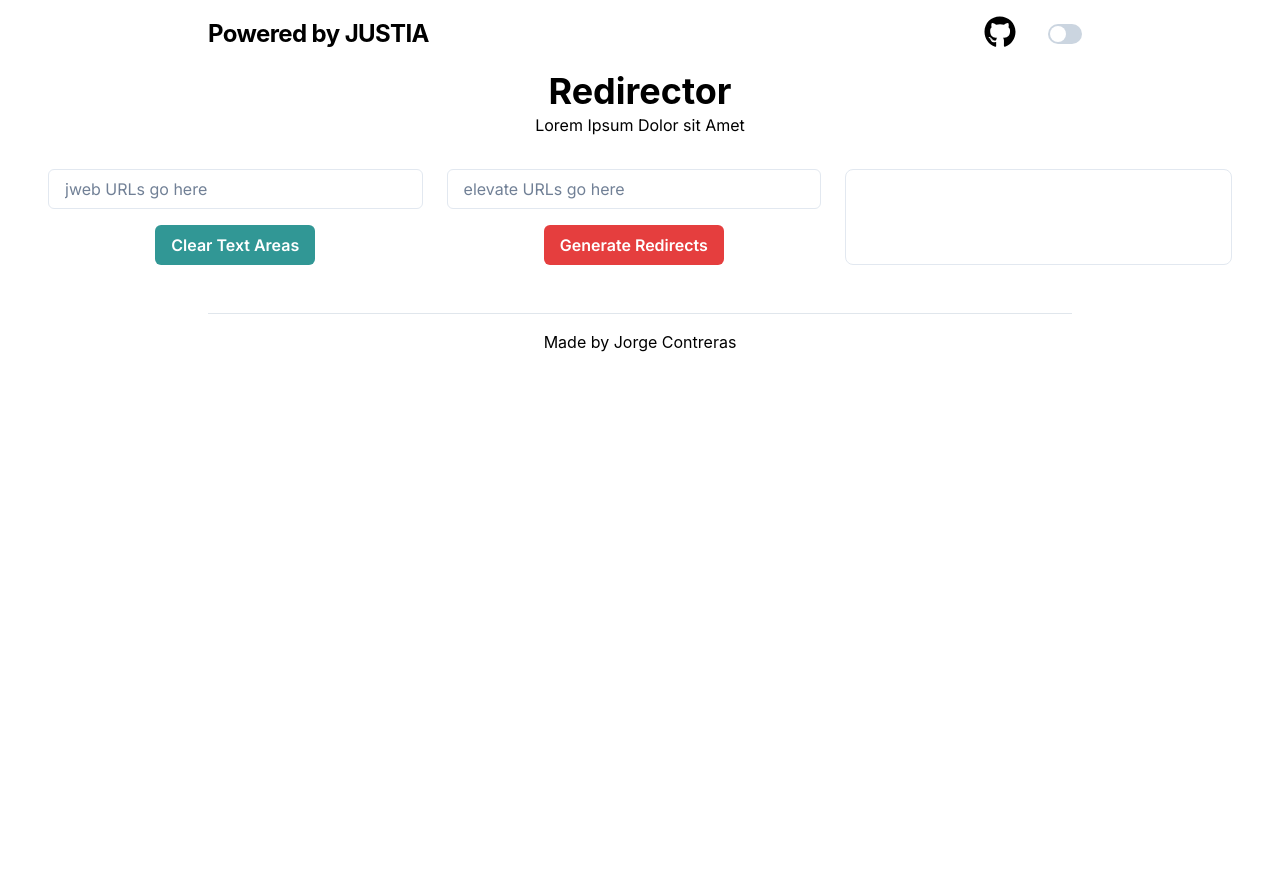
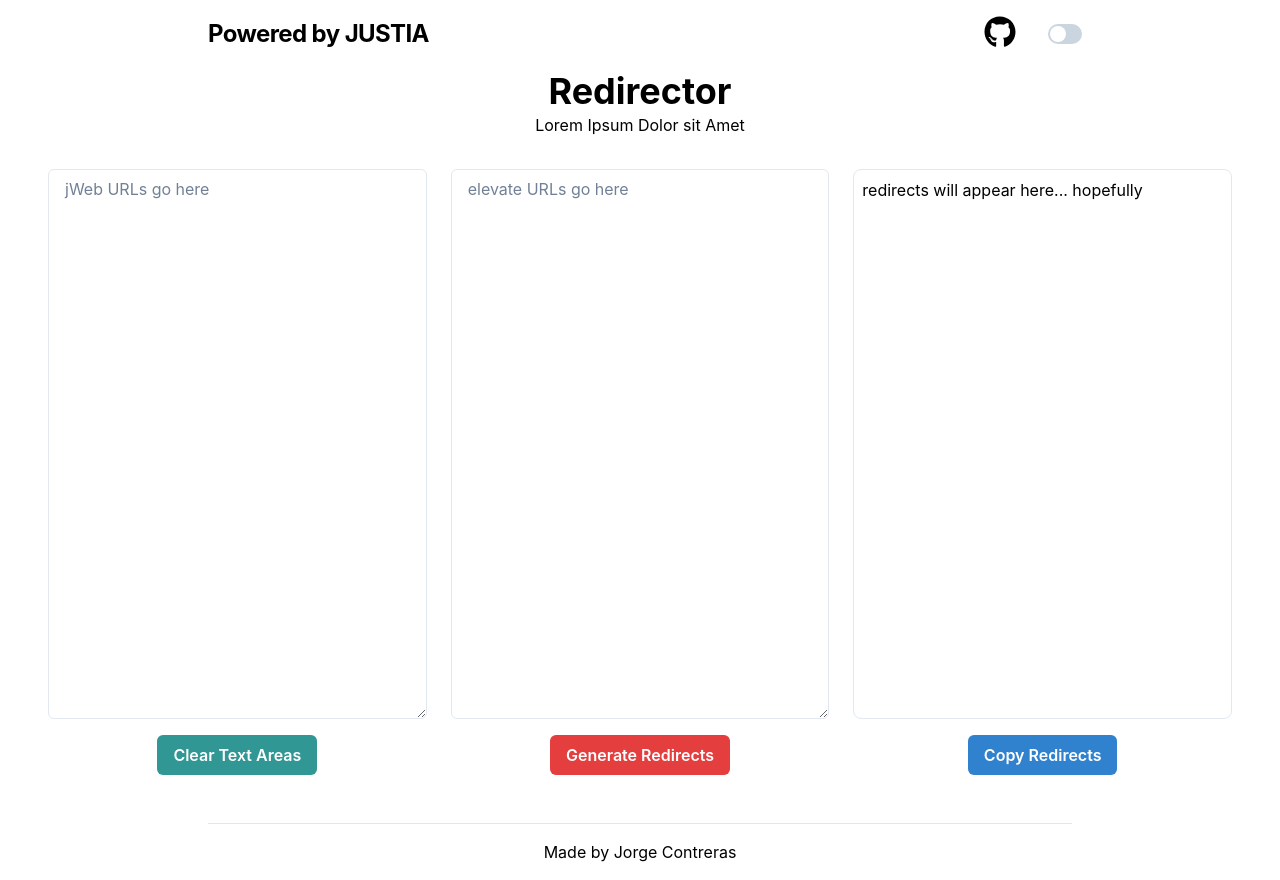
Before and after one commit to jorgecontrerasostos/redirector, a Next.js app: page / in a window 1280 px wide. Before the commit the page ends 800 px from the top, so only its background shows below. Built offline with nearby package versions, Linux system fonts and the light colour scheme.

Commit message:
add functionality

```diff
--- a/components/InputArea.jsx
+++ /dev/null
@@ -1,18 +0,0 @@
-import React from 'react'
-import { Input } from '@chakra-ui/react'
-
-const InputArea = ({ placeholder, height, bgColor, id }) => {
-  return (
-    <Input
-      placeholder={placeholder}
-      backgroundColor={bgColor}
-      resize='none'
-      id={id}
-      readOnly={id === 'finalURLs' ? true : false}
-      maxH='200pxju'
-      maxWidth='100%'
-    />
-  )
-}
-
-export default InputArea
--- a/package.json
+++ b/package.json
@@ -15,6 +15,7 @@
     "framer-motion": "^10.16.4",
     "next": "14.0.2",
     "react": "^18",
+    "react-copy-to-clipboard": "^5.1.0",
     "react-dom": "^18",
     "react-icons": "^4.11.0"
   },
--- a/pages/index.js
+++ b/pages/index.js
@@ -1,5 +1,4 @@
 import Head from 'next/head'
-import { Inter } from 'next/font/google'
 import {
   Heading,
   Flex,
@@ -7,20 +6,85 @@ import {
   Center,
   Button,
   VStack,
-  Box
+  Box,
+  Textarea
 } from '@chakra-ui/react'
 import Layout from '@/components/layout/Layout'
-import InputArea from '@/components/InputArea'
+import { CopyToClipboard } from 'react-copy-to-clipboard'
 import { useState } from 'react'
+import { useToast } from '@chakra-ui/react'
 
-const inter = Inter({ subsets: ['latin'] })
+const redirector = (jwebURLs, elevateUrls) => {
+  try {
+    if (jwebURLs.length !== elevateUrls.length) {
+      throw new Error('The number of urls must match')
+    }
 
+    let finalUrls = []
+    for (let i = 0; i < jwebURLs.length; i++) {
+      const domain = jwebURLs[i].split('.')[1]
+      let topLevelDomain = jwebURLs[i].split('.')[2]
+      topLevelDomain = topLevelDomain.split('/')[0]
+      const jwebSlug = jwebURLs[i].split('.')[2].replace(topLevelDomain, '')
+
+      if (elevateUrls[i]) {
+        const elevateSlug = elevateUrls[i].split('justia.site')[1]
+        if (elevateSlug) {
+          finalUrls.push(
+            `RewriteRule ^/?(amp/)?${jwebSlug}.html$ https://www.${domain}.${topLevelDomain}/$1${elevateSlug} [R=301,L]\n`
+          )
+        }
+      }
+    }
+    // Use map to transform each URL individually
+    finalUrls = finalUrls.map((url) =>
+      url.replace('$1/', '$1').replace('?/', '?')
+    )
+
+    // Join the array into a single string
+    return finalUrls.join('')
+  } catch (error) {
+    console.error('Error in redirector function:', error.message)
+    return 'Error generating redirects'
+  }
+}
 export default function Home() {
-  const [value, setValue] = useState('')
+  const toast = useToast()
+  const [jwebUrls, setJwebUrls] = useState('')
+  const [elevateUrls, setElevateUrls] = useState('')
+  const [result, setResult] = useState('')
 
   const handleInputChange = () => {
-    setValue(value)
+    try {
+      if (jwebUrls.length === 0 || elevateUrls.length === 0) {
+        toast({
+          title: 'Oops',
+          description: 'Please enter some URLs',
+          status: 'error',
+          duration: 5000,
+          isClosable: true
+        })
+      } else {
+        const jwebArray = jwebUrls
+          .split('\n')
+          .filter((url) => url.trim() !== '')
+        const elevateArray = elevateUrls
+          .split('\n')
+          .filter((url) => url.trim() !== '')
+        const generatedResult = redirector(jwebArray, elevateArray)
+        setResult(generatedResult)
       }
+    } catch (error) {
+      setResult(`Error: ${error.message}`)
+    }
+  }
+
+  const clearTextAreas = () => {
+    setJwebUrls('')
+    setElevateUrls('')
+    setResult('')
+  }
+
   return (
     <>
       <Head>
@@ -31,7 +95,6 @@ export default function Home() {
       </Head>
       <Layout>
         {' '}
-        <main className={`${inter.className}`}>
         <Center>
           <Heading>Redirector</Heading>
         </Center>
@@ -44,20 +107,28 @@ export default function Home() {
         >
           <VStack w='100%' h='100%'>
             {' '}
-              <InputArea
-                placeholder='jweb URLs go here'
-                bgColor='transparent'
+            <Textarea
+              value={jwebUrls}
+              onChange={(e) => setJwebUrls(e.target.value)}
+              placeholder='jWeb URLs go here'
+              h='550px'
             />
-              <Button colorScheme='teal' mt={2}>
+            <Button colorScheme='teal' mt={2} onClick={clearTextAreas}>
               Clear Text Areas
             </Button>
           </VStack>
           <VStack w='100%'>
-              <InputArea placeholder='elevate URLs go here' value={value} />
+            <Textarea
+              placeholder='elevate URLs go here'
+              value={elevateUrls}
+              onChange={(e) => setElevateUrls(e.target.value)}
+              h='550px'
+            />
             <Button colorScheme='red' mt={2} onClick={handleInputChange}>
               Generate Redirects
             </Button>
           </VStack>
+          <VStack w='100%'>
             <Box
               bg='transparent'
               w='100%'
@@ -65,11 +136,31 @@ export default function Home() {
               borderColor='gray.200'
               borderWidth={1}
               p={2}
+              h='550px'
             >
-              {value}
+              {result.length > 0 ? (
+                result
+              ) : (
+                <Text>redirects will appear here... hopefully</Text>
+              )}
             </Box>
+            <CopyToClipboard
+              text={result}
+              onCopy={() => {
+                toast({
+                  title: 'Redirects Copied',
+                  status: 'info',
+                  duration: 5000,
+                  isClosable: true
+                })
+              }}
+            >
+              <Button colorScheme='blue' mt={2}>
+                Copy Redirects
+              </Button>
+            </CopyToClipboard>
+          </VStack>
         </Flex>
-        </main>
       </Layout>
     </>
   )
```
Also changed, not shown: 1 other file (tests, documents, lock files or other folders). Lines whose indentation alone changed are shown as unchanged.
